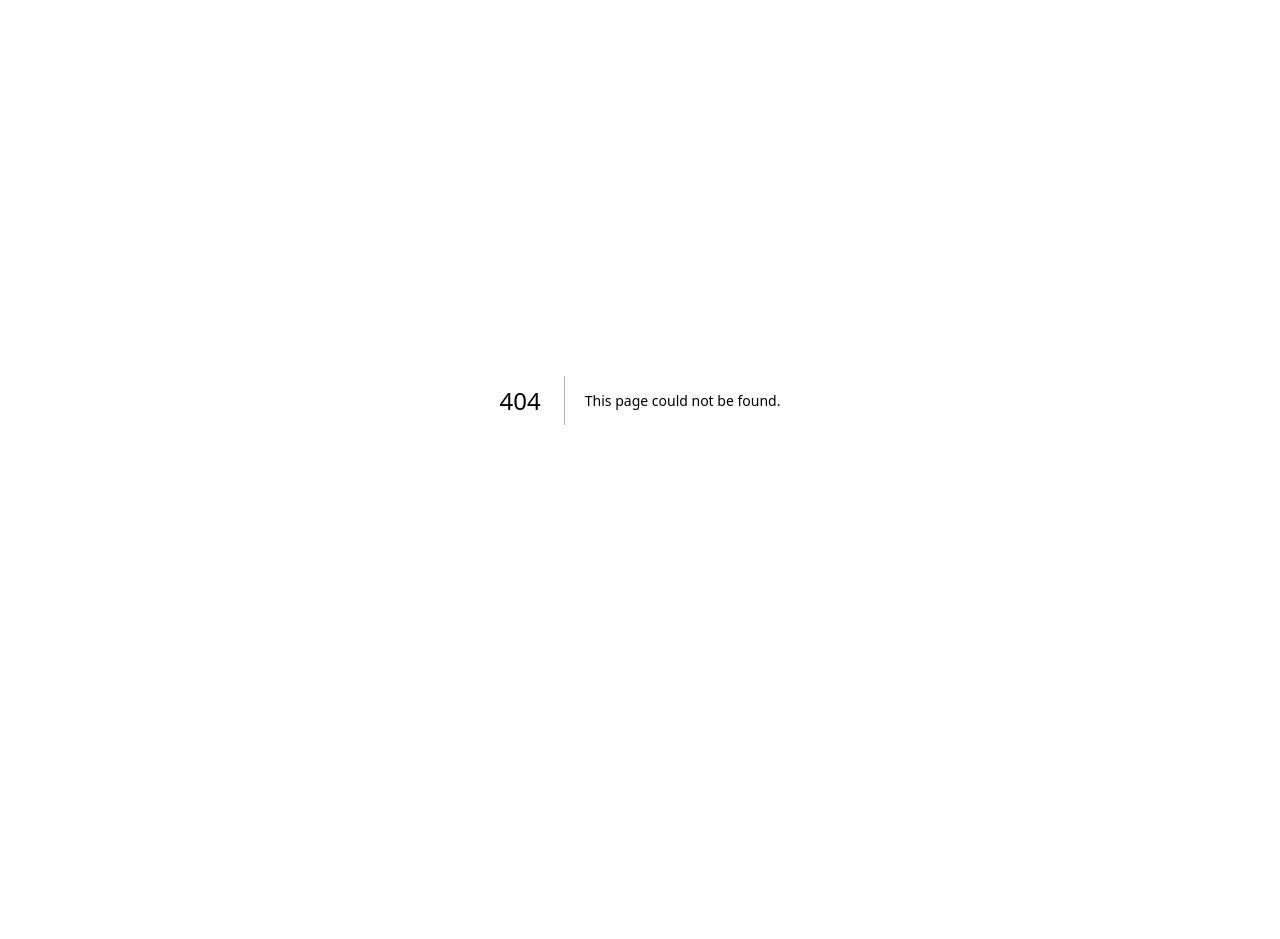
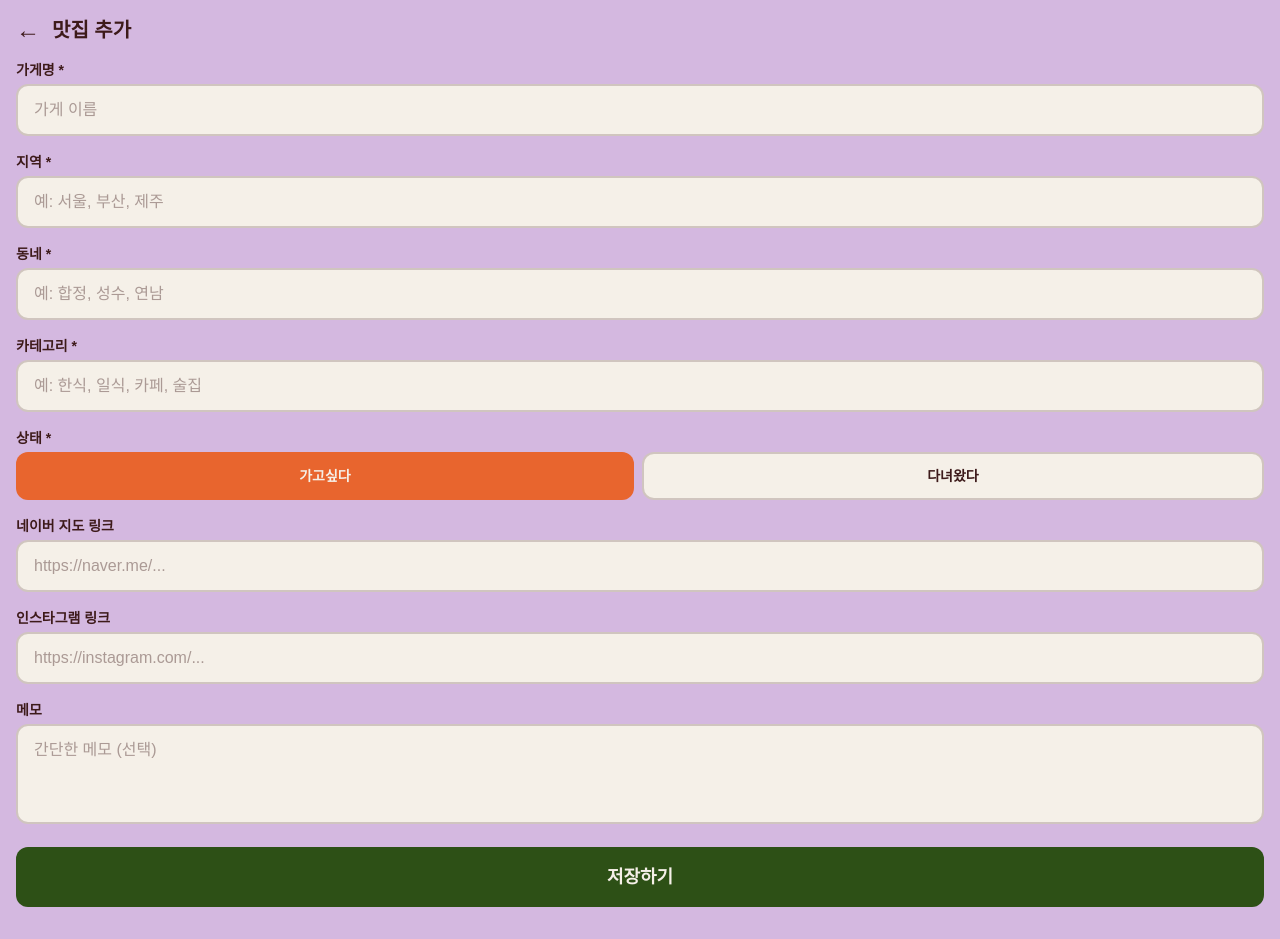
Before and after one commit to jenniehan-a11y/watchaladys, a Next.js app: page /restaurants/new in a window 1280 px wide. Before the commit this address had no page. Before the commit the page ends 800 px from the top, so only its background shows below. Built offline with nearby package versions, Linux system fonts and the light colour scheme; no server answers; a web font is replaced by a local one.

Commit message:
feat: add restaurant create and edit forms

```diff
--- /dev/null
+++ b/app/restaurants/[id]/edit/page.tsx
@@ -0,0 +1,58 @@
+"use client";
+
+import { useEffect, useState, use } from "react";
+import Link from "next/link";
+import { supabase } from "@/src/lib/supabase";
+import type { Restaurant } from "@/src/lib/types";
+import RestaurantForm from "@/components/RestaurantForm";
+
+export default function EditRestaurantPage({
+  params,
+}: {
+  params: Promise<{ id: string }>;
+}) {
+  const { id } = use(params);
+  const [restaurant, setRestaurant] = useState<Restaurant | null>(null);
+  const [loading, setLoading] = useState(true);
+
+  useEffect(() => {
+    async function fetch() {
+      const { data } = await supabase
+        .from("restaurants")
+        .select("*")
+        .eq("id", id)
+        .single();
+      if (data) setRestaurant(data);
+      setLoading(false);
+    }
+    fetch();
+  }, [id]);
+
+  if (loading) {
+    return (
+      <main className="min-h-dvh bg-[#D4B8E0] flex items-center justify-center">
+        <p className="text-[#3D1A1A]/60">불러오는 중...</p>
+      </main>
+    );
+  }
+
+  if (!restaurant) {
+    return (
+      <main className="min-h-dvh bg-[#D4B8E0] flex items-center justify-center">
+        <p className="text-[#3D1A1A]/60">맛집을 찾을 수 없어요</p>
+      </main>
+    );
+  }
+
+  return (
+    <main className="min-h-dvh bg-[#D4B8E0]">
+      <header className="sticky top-0 z-10 bg-[#D4B8E0] px-4 py-4 flex items-center gap-3">
+        <Link href="/restaurants" className="text-[#3D1A1A] text-2xl leading-none">&larr;</Link>
+        <h1 className="text-xl font-bold text-[#3D1A1A]">맛집 수정</h1>
+      </header>
+      <section className="px-4 pb-8">
+        <RestaurantForm initialData={restaurant} />
+      </section>
+    </main>
+  );
+}
--- /dev/null
+++ b/app/restaurants/new/page.tsx
@@ -0,0 +1,16 @@
+import RestaurantForm from "@/components/RestaurantForm";
+import Link from "next/link";
+
+export default function NewRestaurantPage() {
+  return (
+    <main className="min-h-dvh bg-[#D4B8E0]">
+      <header className="sticky top-0 z-10 bg-[#D4B8E0] px-4 py-4 flex items-center gap-3">
+        <Link href="/restaurants" className="text-[#3D1A1A] text-2xl leading-none">&larr;</Link>
+        <h1 className="text-xl font-bold text-[#3D1A1A]">맛집 추가</h1>
+      </header>
+      <section className="px-4 pb-8">
+        <RestaurantForm />
+      </section>
+    </main>
+  );
+}
--- /dev/null
+++ b/components/RestaurantForm.tsx
@@ -0,0 +1,112 @@
+"use client";
+
+import { useState } from "react";
+import { useRouter } from "next/navigation";
+import { supabase } from "@/src/lib/supabase";
+import type { Restaurant, RestaurantInsert } from "@/src/lib/types";
+
+interface RestaurantFormProps {
+  initialData?: Restaurant;
+}
+
+export default function RestaurantForm({ initialData }: RestaurantFormProps) {
+  const router = useRouter();
+  const isEditing = !!initialData;
+
+  const [form, setForm] = useState<RestaurantInsert>({
+    name: initialData?.name ?? "",
+    region: initialData?.region ?? "",
+    neighborhood: initialData?.neighborhood ?? "",
+    category: initialData?.category ?? "",
+    status: initialData?.status ?? "want_to_go",
+    naver_map_url: initialData?.naver_map_url ?? "",
+    instagram_url: initialData?.instagram_url ?? "",
+    memo: initialData?.memo ?? "",
+  });
+  const [saving, setSaving] = useState(false);
+
+  const handleChange = (field: keyof RestaurantInsert, value: string) => {
+    setForm((prev) => ({ ...prev, [field]: value }));
+  };
+
+  const handleSubmit = async (e: React.FormEvent) => {
+    e.preventDefault();
+    setSaving(true);
+
+    const payload = {
+      ...form,
+      naver_map_url: form.naver_map_url || null,
+      instagram_url: form.instagram_url || null,
+      memo: form.memo || null,
+    };
+
+    if (isEditing) {
+      await supabase.from("restaurants").update(payload).eq("id", initialData.id);
+    } else {
+      await supabase.from("restaurants").insert(payload);
+    }
+
+    router.push("/restaurants");
+  };
+
+  const inputClass =
+    "w-full px-4 py-3 rounded-xl bg-[#F5F0E8] border-2 border-[#3D1A1A]/20 text-[#3D1A1A] placeholder:text-[#3D1A1A]/40 focus:outline-none focus:border-[#6B7FD7] transition-colors";
+
+  return (
+    <form onSubmit={handleSubmit} className="space-y-4">
+      <div>
+        <label className="block text-sm font-semibold text-[#3D1A1A] mb-1">가게명 *</label>
+        <input type="text" required value={form.name} onChange={(e) => handleChange("name", e.target.value)} placeholder="가게 이름" className={inputClass} />
+      </div>
+
+      <div>
+        <label className="block text-sm font-semibold text-[#3D1A1A] mb-1">지역 *</label>
+        <input type="text" required value={form.region} onChange={(e) => handleChange("region", e.target.value)} placeholder="예: 서울, 부산, 제주" className={inputClass} />
+      </div>
+
+      <div>
+        <label className="block text-sm font-semibold text-[#3D1A1A] mb-1">동네 *</label>
+        <input type="text" required value={form.neighborhood} onChange={(e) => handleChange("neighborhood", e.target.value)} placeholder="예: 합정, 성수, 연남" className={inputClass} />
+      </div>
+
+      <div>
+        <label className="block text-sm font-semibold text-[#3D1A1A] mb-1">카테고리 *</label>
+        <input type="text" required value={form.category} onChange={(e) => handleChange("category", e.target.value)} placeholder="예: 한식, 일식, 카페, 술집" className={inputClass} />
+      </div>
+
+      <div>
+        <label className="block text-sm font-semibold text-[#3D1A1A] mb-1">상태 *</label>
+        <div className="flex gap-2">
+          <button type="button" onClick={() => handleChange("status", "want_to_go")}
+            className={`flex-1 py-3 rounded-xl font-semibold text-sm transition-colors ${form.status === "want_to_go" ? "bg-[#E8652E] text-[#F5F0E8]" : "bg-[#F5F0E8] text-[#3D1A1A] border-2 border-[#3D1A1A]/20"}`}>
+            가고싶다
+          </button>
+          <button type="button" onClick={() => handleChange("status", "visited")}
+            className={`flex-1 py-3 rounded-xl font-semibold text-sm transition-colors ${form.status === "visited" ? "bg-[#6B7FD7] text-[#F5F0E8]" : "bg-[#F5F0E8] text-[#3D1A1A] border-2 border-[#3D1A1A]/20"}`}>
+            다녀왔다
+          </button>
+        </div>
+      </div>
+
+      <div>
+        <label className="block text-sm font-semibold text-[#3D1A1A] mb-1">네이버 지도 링크</label>
+        <input type="url" value={form.naver_map_url ?? ""} onChange={(e) => handleChange("naver_map_url", e.target.value)} placeholder="https://naver.me/..." className={inputClass} />
+      </div>
+
+      <div>
+        <label className="block text-sm font-semibold text-[#3D1A1A] mb-1">인스타그램 링크</label>
+        <input type="url" value={form.instagram_url ?? ""} onChange={(e) => handleChange("instagram_url", e.target.value)} placeholder="https://instagram.com/..." className={inputClass} />
+      </div>
+
+      <div>
+        <label className="block text-sm font-semibold text-[#3D1A1A] mb-1">메모</label>
+        <textarea value={form.memo ?? ""} onChange={(e) => handleChange("memo", e.target.value)} placeholder="간단한 메모 (선택)" rows={3} className={inputClass + " resize-none"} />
+      </div>
+
+      <button type="submit" disabled={saving}
+        className="w-full py-4 rounded-xl bg-[#2D5016] text-[#F5F0E8] font-bold text-lg hover:bg-[#3D6A20] transition-colors disabled:opacity-50">
+        {saving ? "저장 중..." : isEditing ? "수정하기" : "저장하기"}
+      </button>
+    </form>
+  );
+}
```
